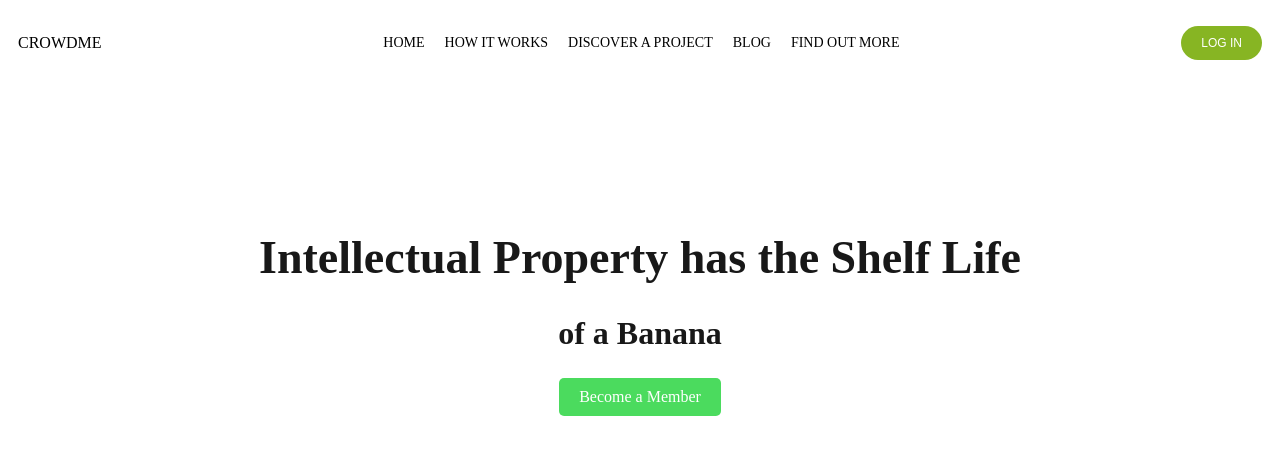
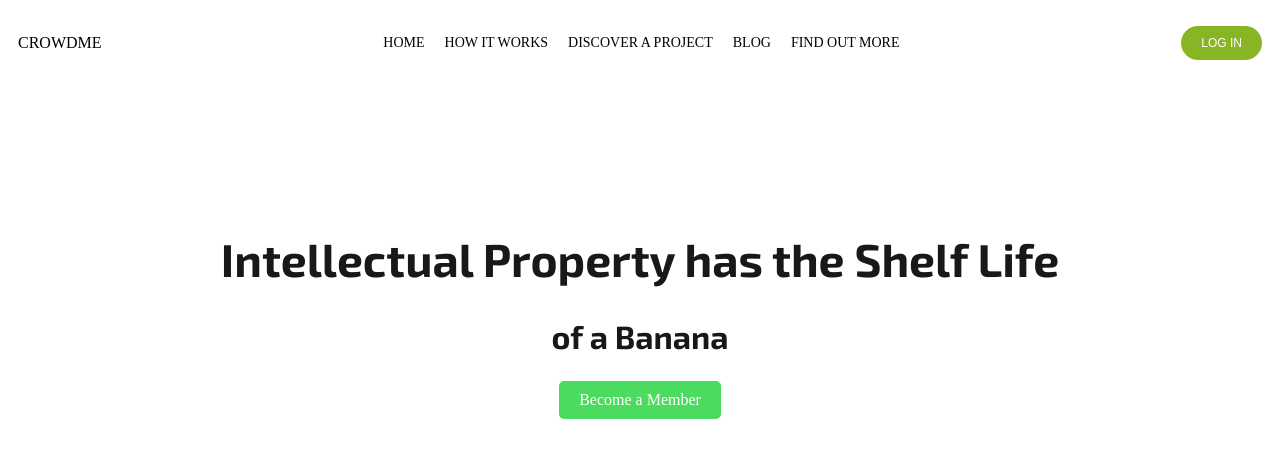
Before and after one commit to golovina-wp/first-project, a plain HTML site: page index.html in a window 1280 px wide. Drawn offline with Linux system fonts and the light colour scheme.

Commit message:
Update style.css

```diff
--- a/style.css
+++ b/style.css
@@ -58,12 +58,14 @@ main {
     left: 0;
     right: 0;
 }
+.sl-text h1, .sl-text h2 {
+  font-family: 'Exo 2';
+  font-weight: 700;
+}
 .sl-text h1 {
-  font-family: 'Exo 2 Bold';
   font-size: 46px;
 }
 .sl-text h2 {
-  font-family: 'Exo 2 Bold';
   font-size: 32px;
 }
 .sl-text button {
```
